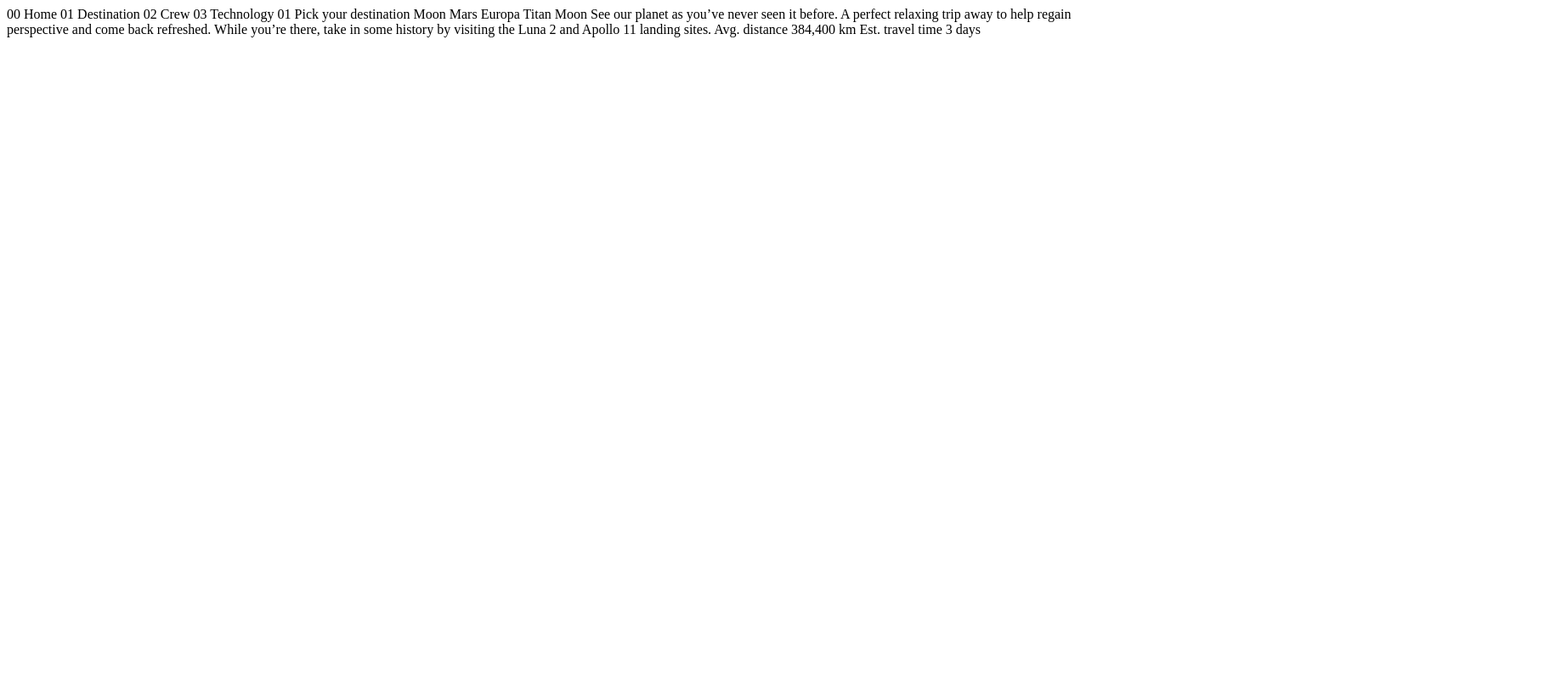
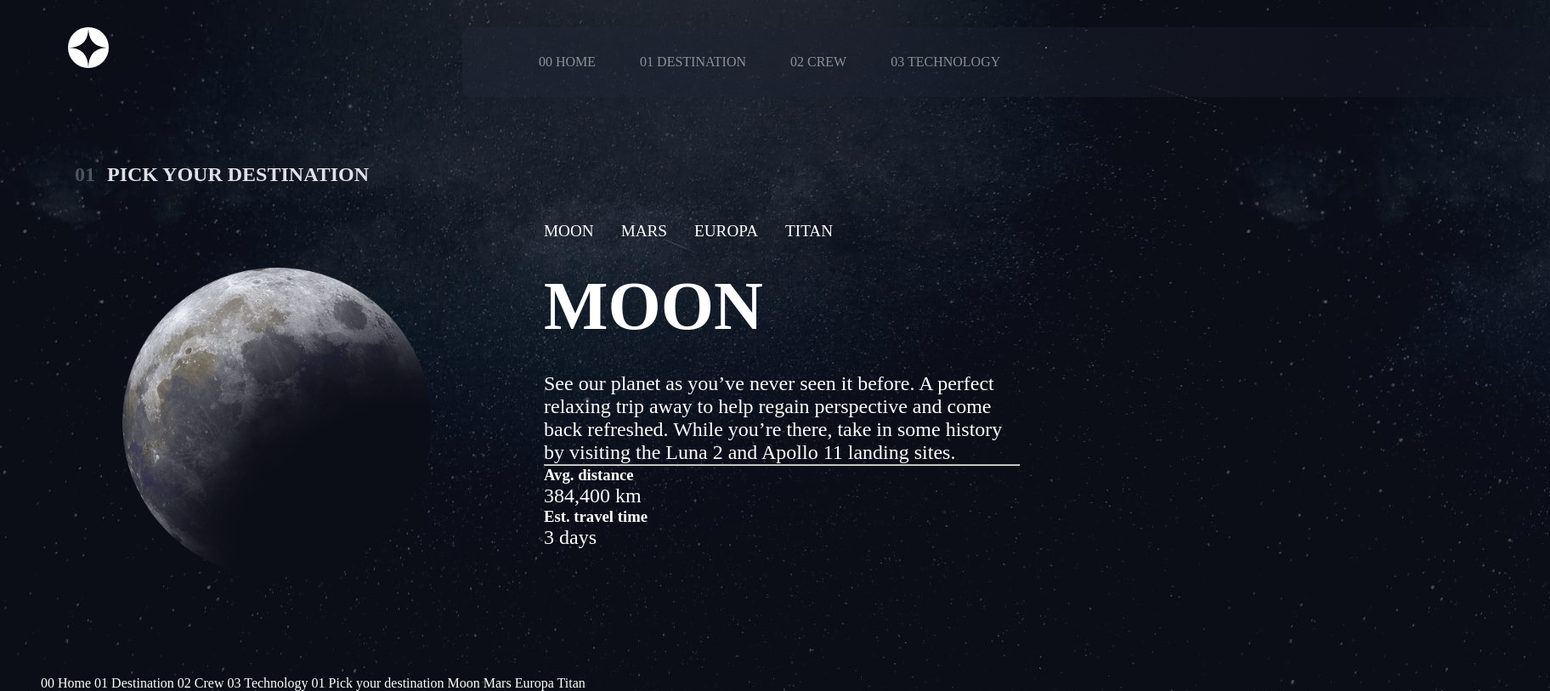
Before and after one commit to workdotnisha/space-tourism-website-main, a plain HTML site: page starter-code/destination-moon.html in a window 1280 px wide. Shown: the whole page at 85% size, 1824 px wide, since content can reach past the window. Drawn offline with Linux system fonts and the light colour scheme.

Commit message:
Modified files

```diff
--- a/starter-code/destination-moon.html
+++ b/starter-code/destination-moon.html
@@ -5,10 +5,54 @@
   <meta name="viewport" content="width=device-width, initial-scale=1.0">
 
   <link rel="icon" type="image/png" sizes="32x32" href="./assets/favicon-32x32.png">
+  <link rel="stylesheet" href="destination-mars.css">
 
   <title>Frontend Mentor | Space tourism website</title>
 </head>
 <body>
+  <nav>
+    <img src="./assets/shared/logo.svg" alt="logo">
+    <div class="menu-icon">
+      <img class="icon-hamburger show" src="./assets/shared/icon-hamburger.svg" alt="">
+      <img class="icon-close hide" src="./assets/shared/icon-close.svg" alt="">
+    </div>
+    <hr>
+    <ul class="nav-links">
+      <li><a href="">00 Home</a></li>
+      <li><a href="">01 Destination</a></li>
+      <li><a href="">02 Crew</a></li>
+      <li><a href="">03 Technology</a></li>
+    </ul>
+  </nav>
+  <main>
+    <section>
+      <h2><span>01</span> Pick your destination</h2>
+      <img src="./assets/destination/image-moon.png" alt="">
+    </section>
+    <section>
+      <ul>
+        <li><a href="">Moon</a></li>
+        <li><a href="">Mars</a></li>
+        <li><a href="">Europa</a></li>
+        <li><a href="">Titan</a></li>
+      </ul>
+      <h1>Moon</h1>
+      <p>See our planet as you’ve never seen it before. A perfect relaxing trip away to help
+        regain perspective and come back refreshed. While you’re there, take in some history
+        by visiting the Luna 2 and Apollo 11 landing sites.</p>
+        <hr>
+        <div>
+          <div>
+            <h3>Avg. distance</h3>
+            <p>384,400 km</p>
+          </div>
+          <div>
+            <h3>Est. travel time</h3>
+            <p>3 days</p>
+          </div>
+        </div>
+    </section>
+  </main>
 
   00 Home
   01 Destination
@@ -22,16 +66,14 @@
   Europa
   Titan
 
-  Moon
 
-  See our planet as you’ve never seen it before. A perfect relaxing trip away to help
-  regain perspective and come back refreshed. While you’re there, take in some history
-  by visiting the Luna 2 and Apollo 11 landing sites.
 
-  Avg. distance
-  384,400 km
 
-  Est. travel time
-  3 days
+
+
+
+
+
+
 </body>
 </html>
```
